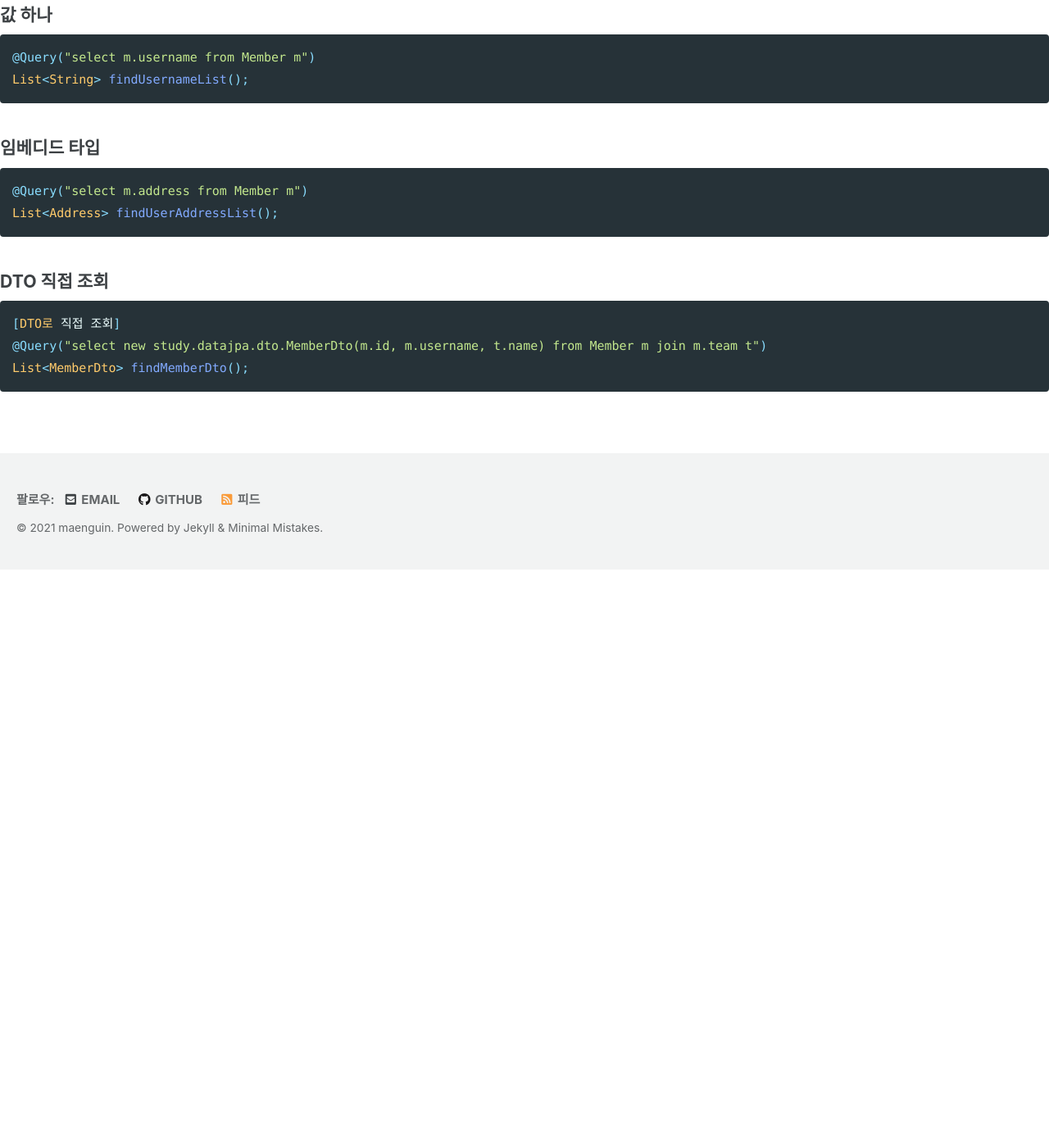
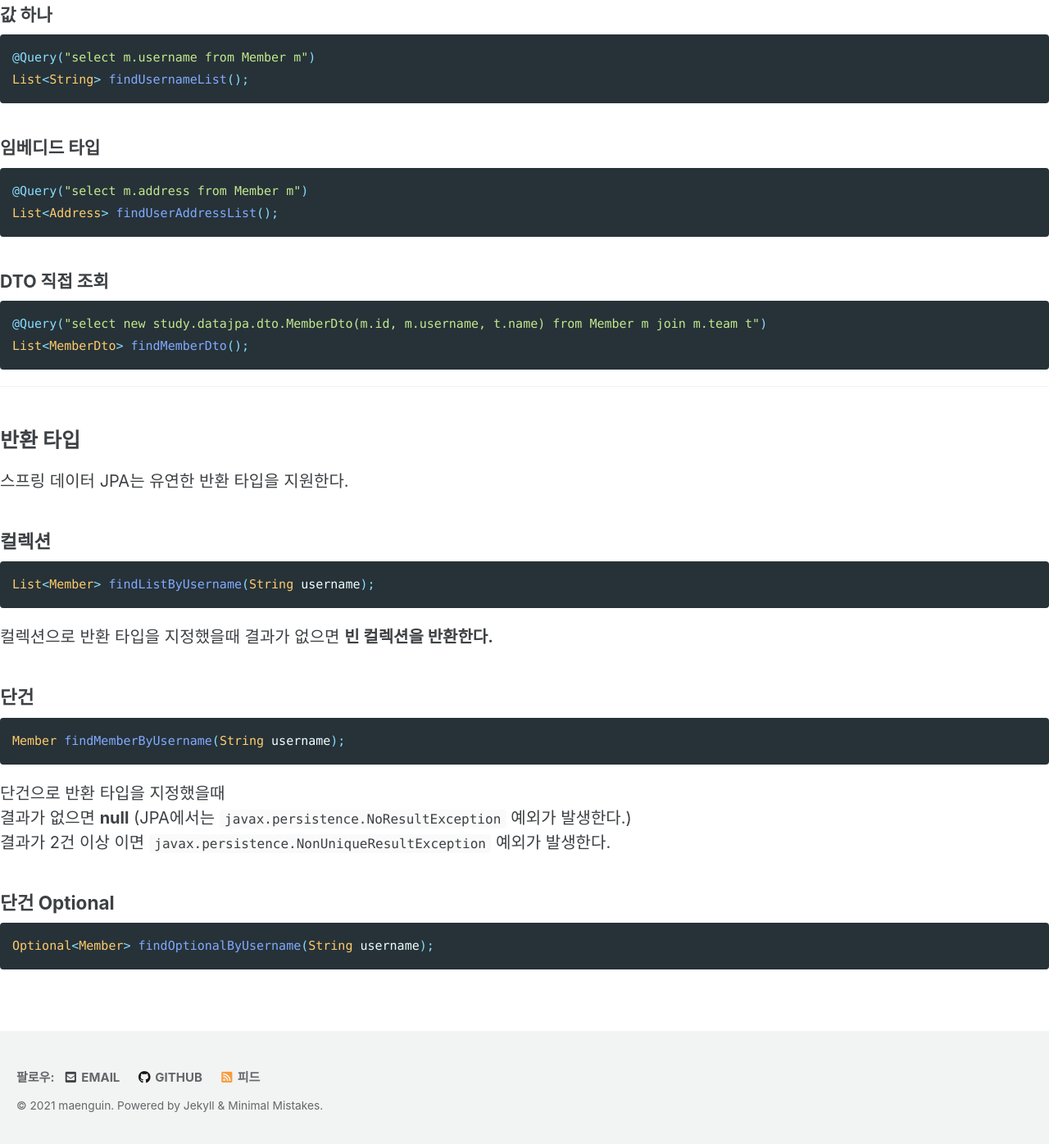
Before and after one commit to maenguin/maenguin.github.io, a Jekyll site: the page built from private/spring-data-jpa.md, in a window 1280 px wide and 1400 px high, scrolled down 4108 px. Shown: the top 1396 px of the window at 82% size. Built offline with Jekyll 4.4.1, drawn with Linux system fonts in a browser that asks for light colours; cached includes are drawn as plain includes; our own code applies the rules of GitHub Pages for plain Markdown files; before the commit the page ends 4803 px from its top, so only the background shows below that.

Commit message:
Update spring-data-jpa.md

````diff
--- a/private/spring-data-jpa.md
+++ b/private/spring-data-jpa.md
@@ -129,7 +129,29 @@ List<Address> findUserAddressList();
 ```
 #### DTO 직접 조회
 ```java
-[DTO로 직접 조회]
 @Query("select new study.datajpa.dto.MemberDto(m.id, m.username, t.name) from Member m join m.team t")
 List<MemberDto> findMemberDto();
 ```
+
+***
+
+## 반환 타입
+스프링 데이터 JPA는 유연한 반환 타입을 지원한다.
+
+### 컬렉션
+```java
+List<Member> findListByUsername(String username);
+```
+컬렉션으로 반환 타입을 지정했을때 결과가 없으면 **빈 컬렉션을 반환한다.**
+
+### 단건
+```java
+Member findMemberByUsername(String username);
+```
+단건으로 반환 타입을 지정했을때
+결과가 없으면 **null** (JPA에서는  `javax.persistence.NoResultException` 예외가 발생한다.)
+결과가 2건 이상 이면 `javax.persistence.NonUniqueResultException` 예외가 발생한다.
+### 단건 Optional
+```java
+Optional<Member> findOptionalByUsername(String username);
+```
````
